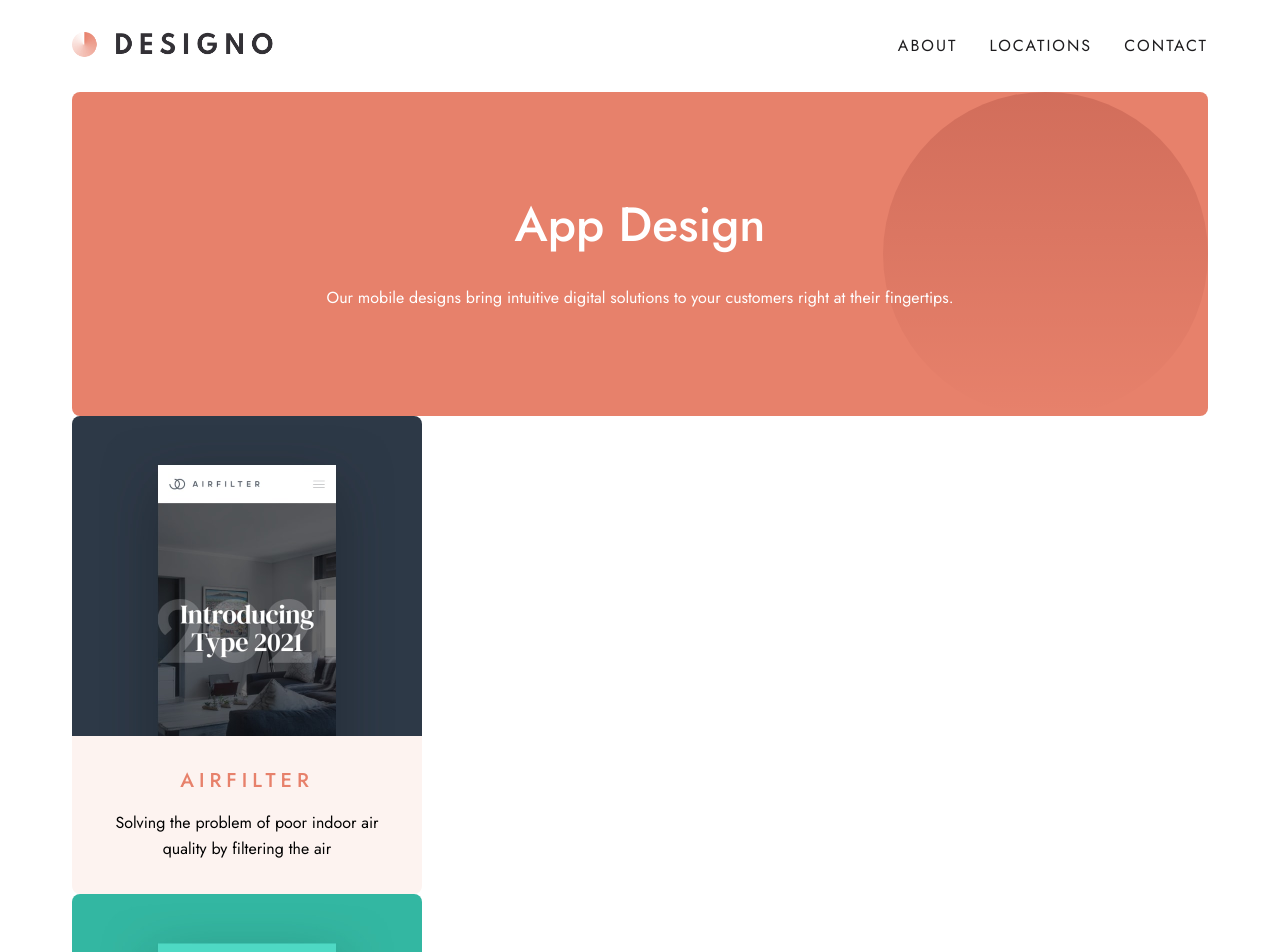
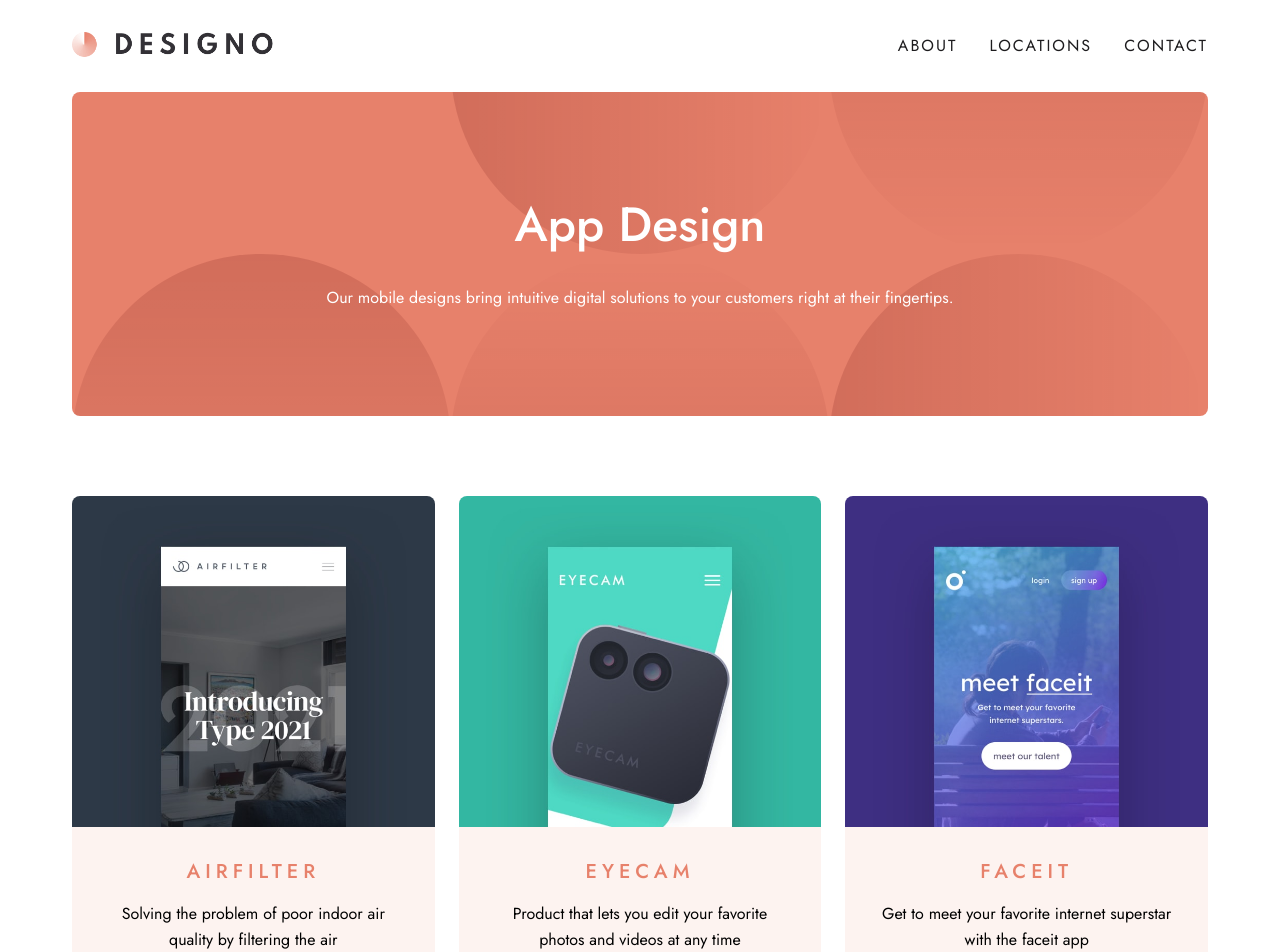
Before and after one commit to leomacode/designo, a React (Create React App) app: page /services/app-design in a window 1280 px wide. Shown: the top 952 px of the page. Built offline with nearby package versions, Linux system fonts and the light colour scheme.

Commit message:
update services display section with grid

```diff
--- a/src/assets/index.js
+++ b/src/assets/index.js
@@ -1,3 +1,6 @@
+//design Pages Intro Mobile
+export { default as mobileBg } from "./shared/mobile/bg-pattern-design-pages-intro-mobile.svg";
+
 // Web design
 export { default as blogr } from "./web-design/desktop/image-blogr.jpg";
 export { default as builder } from "./web-design/desktop/image-builder.jpg";
@@ -5,6 +8,7 @@ export { default as camp } from "./web-design/desktop/image-camp.jpg";
 export { default as express } from "./web-design/desktop/image-express.jpg";
 export { default as photon } from "./web-design/desktop/image-photon.jpg";
 export { default as transfer } from "./web-design/desktop/image-transfer.jpg";
+export { default as webBg } from "./web-design/desktop/bg-pattern-intro-web.svg";
 
 //app design
 export { default as airfilter } from "./app-design/desktop/image-airfilter.jpg";
@@ -12,8 +16,10 @@ export { default as eyecam } from "./app-design/desktop/image-eyecam.jpg";
 export { default as faceit } from "./app-design/desktop/image-faceit.jpg";
 export { default as loopstudios } from "./app-design/desktop/image-loopstudios.jpg";
 export { default as todo } from "./app-design/desktop/image-todo.jpg";
+export { default as appBg } from "./app-design/desktop/bg-pattern-intro-app.svg";
 
 //graphic design
 export { default as boxedWater } from "./graphic-design/desktop/image-boxed-water.jpg";
 export { default as change } from "./graphic-design/desktop/image-change.jpg";
 export { default as science } from "./graphic-design/desktop/image-science.jpg";
+export { default as graphicBg } from "./graphic-design/desktop/bg-pattern-intro-graphic.svg";
--- a/src/components/home/ServiceCard.js
+++ b/src/components/home/ServiceCard.js
@@ -5,6 +5,9 @@ import { ProjectLink } from "../";
 function ServiceCard({ title, img, imgM, imgL }) {
   const titleClass = title.split(" ").shift();
 
+  const imageUrl = selectImg();
+
+  //get background according to the window size
   function selectImg() {
     let image = imgM;
     if (window.innerWidth < 640) {
@@ -17,8 +20,6 @@ function ServiceCard({ title, img, imgM, imgL }) {
 
     return image;
   }
-  const imageUrl = selectImg();
-
   return (
     <div
       className={`service-card  border-curve text-white ${titleClass}`}
--- a/src/components/home/serviceCard.css
+++ b/src/components/home/serviceCard.css
@@ -10,6 +10,7 @@
   height: 100%;
   flex-direction: column;
   justify-content: center;
+  align-items: center;
   gap: 1.15rem;
   padding: 5.625rem 2.25rem;
   background: rgba(0, 0, 0, 0.3);
--- a/src/components/projectCard.css
+++ b/src/components/projectCard.css
@@ -19,6 +19,10 @@
     flex-direction: row;
   }
 
+  .project-card > * {
+    flex: 1;
+  }
+
   .project-card-intro {
     padding: 3rem 2rem;
   }
@@ -27,7 +31,7 @@
 @media (min-width: 60rem) {
   .project-card {
     flex-direction: column;
-    max-width: 21.875rem;
+    max-width: 30rem;
   }
 
   .project-card-intro {
--- a/src/data/serviceData.js
+++ b/src/data/serviceData.js
@@ -13,6 +13,9 @@ import {
   boxedWater,
   change,
   science,
+  appBg,
+  webBg,
+  graphicBg,
 } from "../assets";
 
 const projectData = [
@@ -20,6 +23,7 @@ const projectData = [
     pageTitle: "graphic design",
     description:
       "We deliver eye-catching branding materials that are tailored to meet your business objectives.",
+    backGround: graphicBg,
     projects: [
       {
         img: change,
@@ -45,6 +49,7 @@ const projectData = [
     pageTitle: "web design",
     description:
       "We build websites that serve as powerful marketing tools and bring memorable brand experiences",
+    backGround: webBg,
     projects: [
       {
         img: express,
@@ -89,6 +94,7 @@ const projectData = [
     pageTitle: "app design",
     description:
       "Our mobile designs bring intuitive digital solutions to your customers right at their fingertips.",
+    backGround: appBg,
     projects: [
       {
         img: airfilter,
--- a/src/pages/Service.js
+++ b/src/pages/Service.js
@@ -4,29 +4,44 @@ import { CAT, ProjectCard, ServiceCard } from "./../components";
 import { useParams } from "react-router-dom";
 import { services } from "../data/homeData";
 import { projectData } from "../data/serviceData";
+import { mobileBg } from "../assets";
 
 function Service() {
+  //get service name
   const { service } = useParams();
   const title = service.split("-").join(" ");
 
+  //get service card
   const serviceCards = services.filter(
     (service) => !service.title.includes(title)
   );
 
-  const { pageTitle, description, projects } = projectData.filter(
+  //get projects
+  const { pageTitle, description, projects, backGround } = projectData.filter(
     (project) => project.pageTitle === title
   )[0];
+
+  //get background image according to the window size
+  const bgImage = selectImg();
+
+  function selectImg() {
+    console.log(window.innerWidth < 640 ? mobileBg : backGround);
+    return window.innerWidth < 640 ? mobileBg : backGround;
+  }
 
   return (
     <main className="service-main nav-offset">
       <section className="section-wrap text-center">
-        <div className="service text-white">
+        <div
+          className="service text-white"
+          style={{ backgroundImage: `url(${bgImage})` }}
+        >
           <h1 className="service-title text-h1 capitalize">{pageTitle}</h1>
           <p className="text-body">{description}</p>
         </div>
       </section>
 
-      <section className="service-projects container">
+      <section className="service-projects container section-margin grid">
         {projects.map(({ img, title, description }) => (
           <ProjectCard
             key={title}
@@ -37,7 +52,7 @@ function Service() {
         ))}
       </section>
 
-      <section className="services container section-margin grid">
+      <section className="services container section-margin grid section-margin">
         {serviceCards.map(({ title, img, imgM, imgL, imgS }) => (
           <ServiceCard
             key={title}
--- a/src/pages/service.css
+++ b/src/pages/service.css
@@ -1,9 +1,8 @@
 .service {
-  background: url("../assets/home/desktop/bg-pattern-hero-home.svg"),
-    var(--clr-peach);
+  background: var(--clr-peach);
   background-repeat: no-repeat;
-  background-position: top right;
-  background-size: contain;
+  background-position: center center;
+  background-size: cover;
   padding: 6.56rem 1.5rem;
 }
 
@@ -11,8 +10,28 @@
   margin-bottom: 2rem;
 }
 
+.service-projects > * {
+  margin: 2.5rem 0;
+}
+
 @media (min-width: 40rem) {
   .service {
     border-radius: 0.5rem;
   }
+
+  .service-projects > * {
+    margin: 2rem 0;
+  }
 }
+
+@media (min-width: 60rem) {
+  .service-projects {
+    grid-template-columns: repeat(auto-fit, minmax(20rem, 1fr));
+    gap: 1.5rem;
+    margin: 5rem auto;
+  }
+
+  .service-projects > * {
+    margin: 0;
+  }
+}
```
